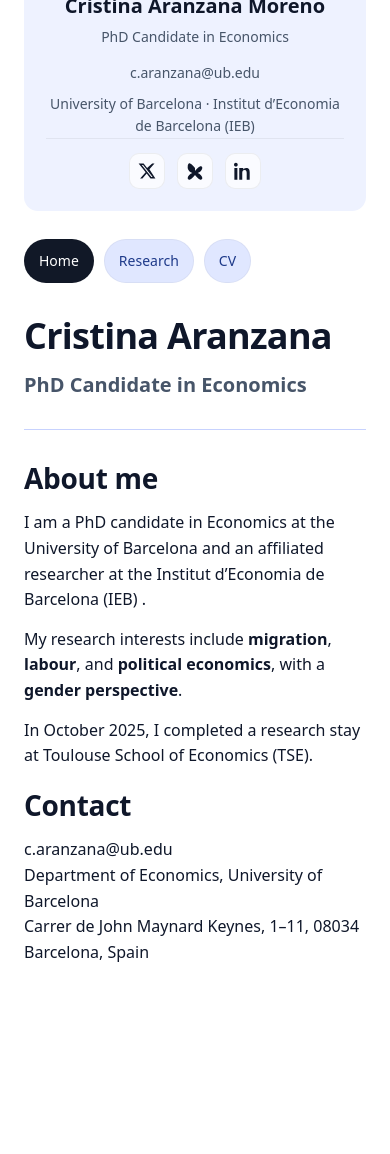
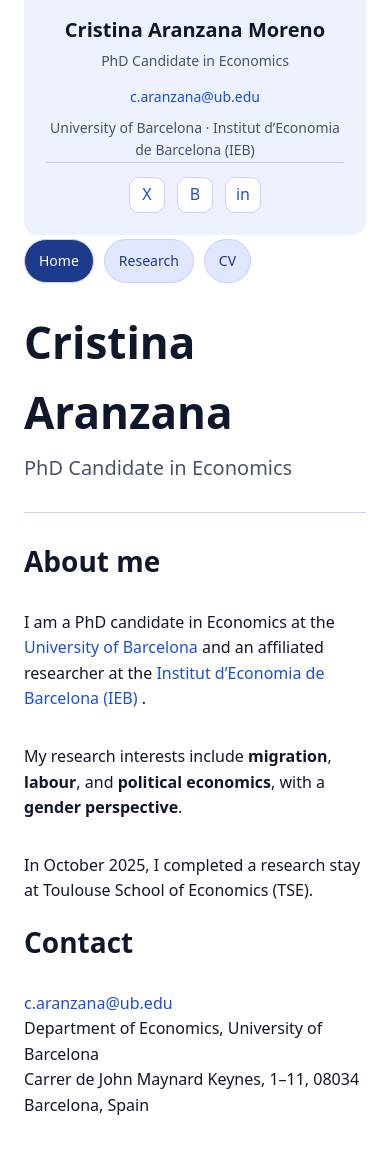
Before and after one commit to cristinaaranzana/cristinaaranzana.github.io, a Jekyll site: the page built from index.md, in a window 390 px wide, cut to the strip 270-1429 px from the top of the page. Shown: the top 1154 px of the strip. Built offline with Jekyll 4.4.1, drawn with Linux system fonts in a browser that asks for light colours; before the commit the page ends 1283 px from its top, so only the background shows below that.

Commit message:
Update default.html

```diff
--- a/_layouts/default.html
+++ b/_layouts/default.html
@@ -4,21 +4,35 @@
   <meta charset="utf-8" />
   <meta name="viewport" content="width=device-width, initial-scale=1" />
   <title>{{ page.title }} · {{ site.title }}</title>
+
   <style>
   :root{
     --bg:#ffffff;
-    --text:#0f172a;          /* azul muy oscuro */
-    --muted:#475569;         /* azul gris */
-    --line:#c7d2fe;          /* línea divisoria azul clara */
-    --sidebar:#eef2ff;       /* fondo sidebar azul muy suave */
-    --pill:#e0e7ff;          /* botones */
-    --pillText:#1e3a8a;      /* texto azul */
-    --pillActive:#1e3a8a;    /* activo */
+    --text:#0f172a;
+    --muted:#475569;
+    --line:#c7d2fe;
+    --sidebar:#eef2ff;
+
+    --pill:#e0e7ff;
+    --pillText:#1e3a8a;
+    --pillActive:#1e3a8a;
     --pillActiveText:#ffffff;
-    --link:#1d4ed8;          /* enlaces */
+
+    --link:#1d4ed8;
+
     --max:1100px;
     --sideW:320px;
     --radius:14px;
+  }
+
+  *{box-sizing:border-box}
+
+  body{
+    margin:0;
+    background:var(--bg);
+    color:var(--text);
+    font-family:system-ui,-apple-system,Segoe UI,Roboto,Arial,sans-serif;
+    line-height:1.6;
   }
 
   a{
@@ -29,29 +43,7 @@ a:hover{
     text-decoration:underline;
   }
 
-.pill{
-  background:var(--pill);
-  color:var(--pillText);
-}
-
-.pillActive{
-  background:var(--pillActive);
-  color:var(--pillActiveText);
-}
-
-    *{box-sizing:border-box}
-    body{
-      margin:0;
-      background:var(--bg);
-      color:var(--text);
-      font-family:system-ui,-apple-system,Segoe UI,Roboto,Arial,sans-serif;
-      line-height:1.6;
-    }
-
-    a{color:inherit}
-    a:hover{opacity:.85}
-
-    /* ====== Layout ====== */
+  /* ===== Layout ===== */
   .wrap{
     max-width:var(--max);
     margin:0 auto;
@@ -61,11 +53,10 @@ a:hover{
     display:grid;
     grid-template-columns:var(--sideW) 1fr;
     gap:28px;
-      align-items:stretch;
     min-height:calc(100vh - 48px);
   }
 
-    /* ====== Sidebar ====== */
+  /* ===== Sidebar ===== */
   .sidebar{
     background:var(--sidebar);
     border-radius:var(--radius);
@@ -76,6 +67,7 @@ a:hover{
     top:24px;
     height:calc(100vh - 48px);
   }
+
   .avatar{
     width:190px;
     height:190px;
@@ -85,124 +77,110 @@ a:hover{
     margin:6px auto 18px auto;
     border:4px solid rgba(255,255,255,.9);
   }
+
   .name{
     font-size:20px;
     font-weight:800;
     text-align:center;
     margin:0;
   }
+
   .subtitle{
     font-size:14px;
     text-align:center;
     color:var(--muted);
     margin:4px 0 0 0;
   }
+
   .sideMeta{
     margin-top:14px;
     font-size:14px;
     color:var(--muted);
     text-align:center;
   }
-    .sideMeta a{color:inherit;text-decoration:none}
-    .sideMeta a:hover{text-decoration:underline}
 
   .sideSpacer{flex:1}
 
-    /* Social row (bottom-left like inspiration) */
   .social{
     display:flex;
     gap:12px;
     justify-content:center;
     padding-top:14px;
-      border-top:1px solid rgba(0,0,0,.06);
+    border-top:1px solid var(--line);
   }
+
   .iconBtn{
-      width:36px;height:36px;
+    width:36px;
+    height:36px;
     border-radius:10px;
-      display:grid;place-items:center;
-      background:rgba(255,255,255,.7);
-      border:1px solid rgba(0,0,0,.06);
-      text-decoration:none;
+    display:grid;
+    place-items:center;
+    background:#fff;
+    border:1px solid var(--line);
   }
-    .iconBtn:hover{background:#fff}
+
   .icon{
-      width:18px;height:18px;
+    width:18px;
+    height:18px;
     fill:currentColor;
   }
 
-    /* ====== Main ====== */
+  /* ===== Main ===== */
   .main{
-      padding:10px 0;
     display:flex;
     flex-direction:column;
     min-width:0;
   }
 
-    /* Top-right nav (your requested difference) */
   .topbar{
     display:flex;
     justify-content:flex-end;
     gap:10px;
-      flex-wrap:wrap;
     margin-bottom:18px;
   }
+
   .pill{
-      display:inline-block;
     padding:10px 14px;
     border-radius:999px;
     background:var(--pill);
     color:var(--pillText);
-      text-decoration:none;
     font-size:14px;
-      border:1px solid rgba(0,0,0,.04);
-    }
-    .pill:hover{background:#dfe3ea}
-    .pillActive{
-      background:#111827;
-      color:#fff;
+    border:1px solid var(--line);
   }
 
-    /* Page header + divider line like inspiration */
+  .pillActive{
+    background:var(--pillActive);
+    color:var(--pillActiveText);
+  }
+
   .pageTitle{
     font-size:44px;
     font-weight:900;
-      letter-spacing:-.02em;
     margin:6px 0 4px 0;
   }
+
   .pageSub{
     margin:0 0 10px 0;
     color:var(--muted);
     font-size:20px;
-      font-weight:650;
   }
+
   .divider{
     height:1px;
     background:var(--line);
     margin:18px 0 26px 0;
   }
 
-    /* Section blocks */
   h2{
     font-size:28px;
     margin:0 0 10px 0;
     font-weight:900;
-      letter-spacing:-.01em;
-    }
-    p{margin:0 0 14px 0}
-    ul{margin:0 0 14px 18px}
-    li{margin:6px 0}
-
-    .small{
-      color:var(--muted);
-      font-size:14px;
   }
 
-    /* Responsive */
-    @media (max-width: 980px){
-      .layout{grid-template-columns:1fr;gap:18px}
-      .sidebar{position:relative;top:auto;height:auto}
+  @media (max-width:980px){
+    .layout{grid-template-columns:1fr}
+    .sidebar{position:relative;height:auto}
     .topbar{justify-content:flex-start}
-      .pageTitle{font-size:36px}
   }
   </style>
 </head>
@@ -211,73 +189,44 @@ a:hover{
 <div class="wrap">
 <div class="layout">
 
-      <!-- LEFT SIDEBAR -->
+<!-- Sidebar -->
 <aside class="sidebar">
-        <!-- Put your photo in /attach/profile.JPG -->
-        <img class="avatar" src="{{ site.baseurl }}/attach/profile.JPG" alt="Profile photo" />
-
+  <img class="avatar" src="{{ site.baseurl }}/attach/profile.JPG?v=4" alt="Profile photo" />
   <p class="name">{{ site.title }}</p>
   <p class="subtitle">{{ site.description }}</p>
 
   <div class="sideMeta">
-          <div><a href="mailto:{{ site.email }}">{{ site.email }}</a></div>
+    <a href="mailto:{{ site.email }}">{{ site.email }}</a>
     {% if site.affiliation %}
-            <div class="small" style="margin-top:8px">{{ site.affiliation }}</div>
+      <div style="margin-top:8px">{{ site.affiliation }}</div>
     {% endif %}
   </div>
 
   <div class="sideSpacer"></div>
 
-        <!-- Social icons (bottom-left idea) -->
   <div class="social">
-          {% if site.social.github %}
-          <a class="iconBtn" href="{{ site.social.github }}" target="_blank" rel="noopener noreferrer" aria-label="GitHub">
-            <svg class="icon" viewBox="0 0 24 24" aria-hidden="true">
-              <path d="M12 .5C5.73.5.75 5.6.75 12c0 5.12 3.29 9.46 7.86 11 .58.11.79-.26.79-.57 0-.28-.01-1.02-.02-2-3.2.71-3.88-1.58-3.88-1.58-.52-1.37-1.27-1.73-1.27-1.73-1.04-.72.08-.71.08-.71 1.15.08 1.75 1.21 1.75 1.21 1.02 1.8 2.68 1.28 3.33.98.1-.76.4-1.28.72-1.57-2.55-.3-5.23-1.3-5.23-5.79 0-1.28.45-2.33 1.19-3.15-.12-.3-.52-1.52.11-3.17 0 0 .97-.32 3.18 1.2a10.8 10.8 0 0 1 2.9-.4c.98 0 1.97.14 2.9.4 2.2-1.52 3.17-1.2 3.17-1.2.64 1.65.24 2.87.12 3.17.74.82 1.18 1.87 1.18 3.15 0 4.5-2.69 5.48-5.25 5.78.41.36.78 1.09.78 2.2 0 1.58-.01 2.86-.01 3.25 0 .32.21.69.8.57 4.56-1.55 7.84-5.89 7.84-11C23.25 5.6 18.27.5 12 .5z"/>
-            </svg>
-          </a>
+    {% if site.social.x %}
+      <a class="iconBtn" href="{{ site.social.x }}" target="_blank">X</a>
     {% endif %}
-
-          {% if site.social.x %}
-          <a class="iconBtn" href="{{ site.social.x }}" target="_blank" rel="noopener noreferrer" aria-label="X">
-            <svg class="icon" viewBox="0 0 24 24" aria-hidden="true">
-              <path d="M18.9 2H22l-6.8 7.8L23.2 22h-6.5l-5.1-6.7L5.9 22H2.8l7.4-8.5L.8 2h6.7l4.6 6.1L18.9 2zm-1.1 18h1.7L6.8 3.9H5.0L17.8 20z"/>
-            </svg>
-          </a>
+    {% if site.social.bluesky %}
+      <a class="iconBtn" href="{{ site.social.bluesky }}" target="_blank">B</a>
     {% endif %}
-
-          {% if site.social.bluesky %}
-          <a class="iconBtn" href="{{ site.social.bluesky }}" target="_blank" rel="noopener noreferrer" aria-label="Bluesky">
-            <!-- simple butterfly-ish mark -->
-            <svg class="icon" viewBox="0 0 24 24" aria-hidden="true">
-              <path d="M12 12c1.6-2.2 4.2-4.8 6.5-6 1.7-.9 3.5.3 3.2 2.2-.5 3.1-3 5.1-6.2 6.4 3.2 1.3 5.7 3.3 6.2 6.4.3 1.9-1.5 3.1-3.2 2.2-2.3-1.2-4.9-3.8-6.5-6-1.6 2.2-4.2 4.8-6.5 6-1.7.9-3.5-.3-3.2-2.2.5-3.1 3-5.1 6.2-6.4-3.2-1.3-5.7-3.3-6.2-6.4C2 2.3 3.8 1.1 5.5 2c2.3 1.2 4.9 3.8 6.5 6z"/>
-            </svg>
-          </a>
-          {% endif %}
-
     {% if site.social.linkedin %}
-          <a class="iconBtn" href="{{ site.social.linkedin }}" target="_blank" rel="noopener noreferrer" aria-label="LinkedIn">
-            <svg class="icon" viewBox="0 0 24 24" aria-hidden="true">
-              <path d="M4.98 3.5C4.98 4.88 3.87 6 2.5 6S0 4.88 0 3.5 1.12 1 2.5 1s2.48 1.12 2.48 2.5zM.5 23.5h4V7.98h-4V23.5zM8.5 7.98h3.83v2.12h.05c.53-1 1.83-2.06 3.77-2.06 4.03 0 4.78 2.65 4.78 6.1v9.36h-4v-8.3c0-1.98-.04-4.52-2.75-4.52-2.76 0-3.18 2.16-3.18 4.39v8.43h-4V7.98z"/>
-            </svg>
-          </a>
+      <a class="iconBtn" href="{{ site.social.linkedin }}" target="_blank">in</a>
     {% endif %}
   </div>
 </aside>
 
-      <!-- MAIN CONTENT -->
+<!-- Main -->
 <main class="main">
 <nav class="topbar">
-        {% assign current = page.url | replace: "index.html", "" | replace: ".html", "" %}
-        {% if current != "/" %}
-          {% assign current = current | remove: "/" %}
-          {% assign current = "/" | append: current %}
+{% assign current = page.url | replace:'index.html','' | replace:'.html','' %}
+{% if current != '/' %}
+  {% assign current = '/' | append: current | remove:'//' %}
 {% endif %}
 
 {% for item in site.nav %}
-          {% assign target = item.url | replace: ".html", "" %}
-
-          {% if current == target %}
+  {% if current == item.url %}
     <a class="pill pillActive" href="{{ site.baseurl }}{{ item.url }}">{{ item.title }}</a>
   {% else %}
     <a class="pill" href="{{ site.baseurl }}{{ item.url }}">{{ item.title }}</a>
```
Lines whose indentation alone changed are shown as unchanged.
